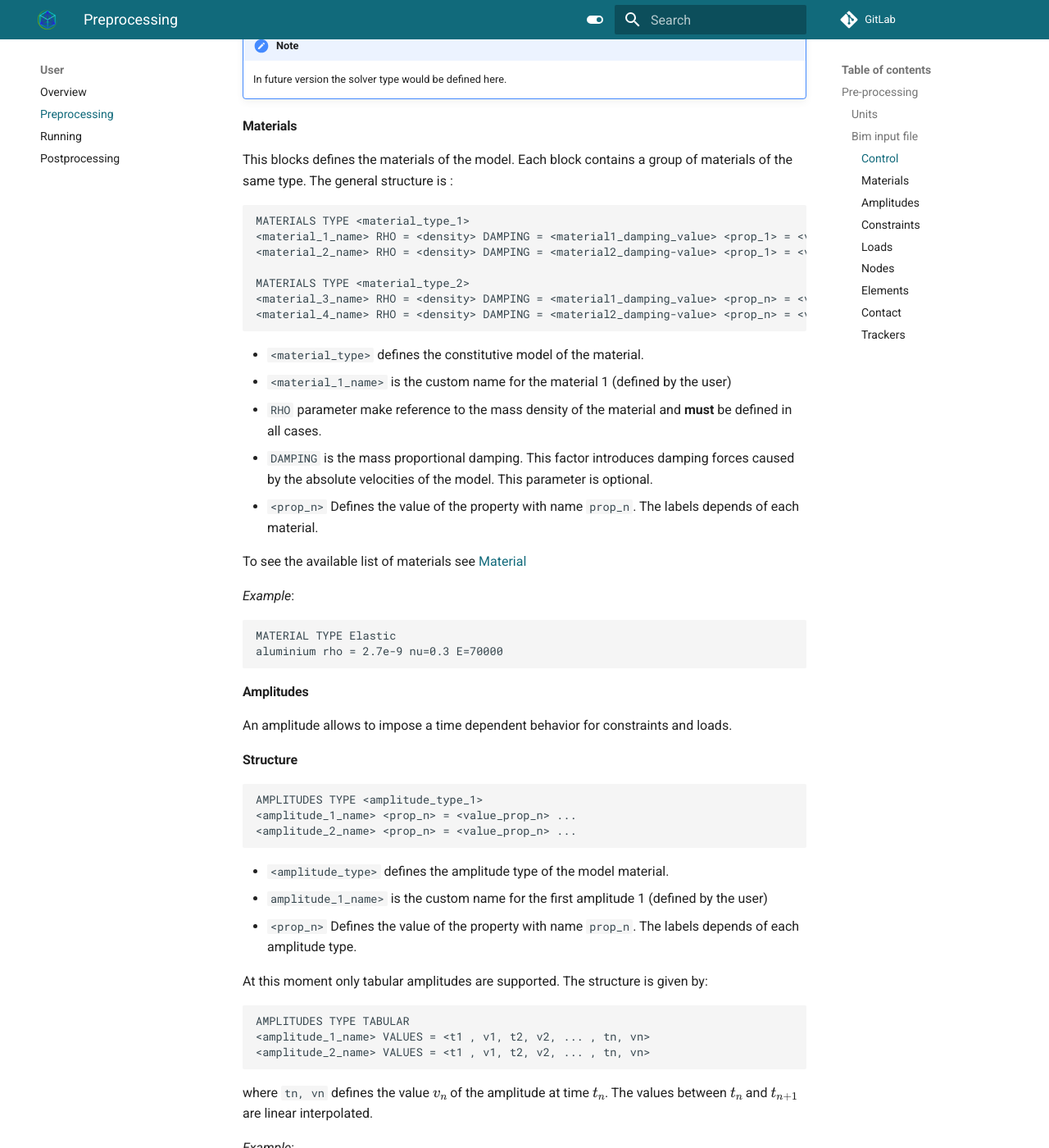
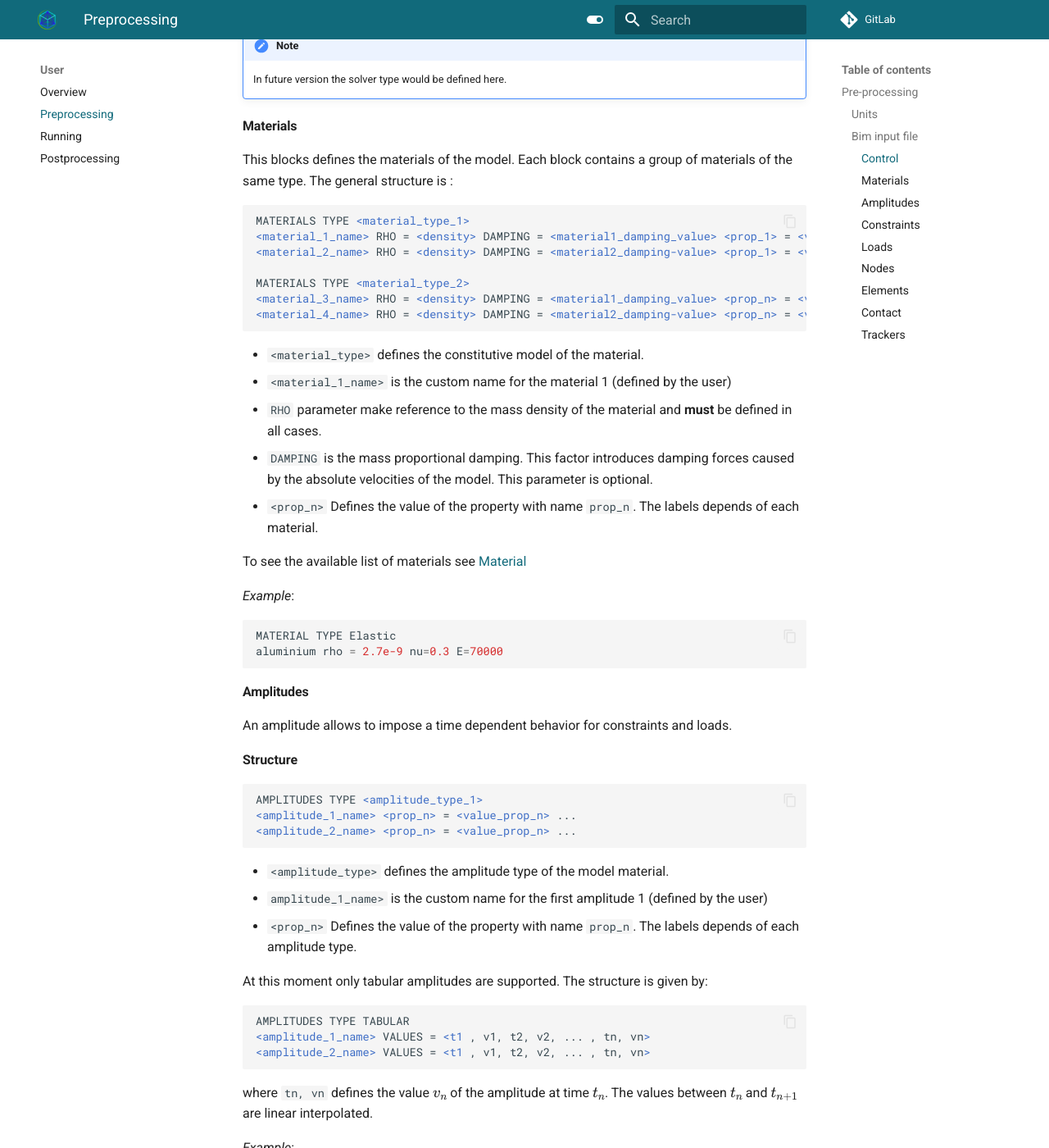
Before and after one commit to innovamics/comfor-doc, an MkDocs documentation site: the page built from docs/user/user_preprocessing.md, in a window 1280 px wide and 1400 px high, scrolled down 2507 px. Shown: the whole window at 82% size. Built offline with MkDocs 1.6.1 and Material for MkDocs 9.7.7, drawn with Linux system fonts in a browser that asks for light colours; nearby versions of some CDN libraries; comment, search, counter and statistics services are not loaded; some of the changed text lies outside the part shown.

Commit message:
Enhance documentation formatting and code highlighting in markdown files

````diff
--- a/docs/user/user_preprocessing.md
+++ b/docs/user/user_preprocessing.md
@@ -44,7 +44,7 @@ This type of file is structured by blocks. Each block is labeled and defines the
 
 The general definition of one block is:
 
-```
+```xml
 <block_label> TYPE <type_block>
 <entry_1>
 <entry_2>
@@ -69,7 +69,7 @@ The associated label is `CONTROLS`.
 
 **Structure**
 
-```javascript
+```xml
 CONTROLS
 RUN FROM <start_time> TO <end_time> STEP <time_step>
 PRINT EVERY <print_step>
@@ -84,7 +84,7 @@ If the `STEP` label is not specified, the time step will be set automatically ac
 
 This blocks defines the materials of the model. Each block contains a group of materials of the same type. The general structure is :
 
-```
+```xml
 MATERIALS TYPE <material_type_1>
 <material_1_name> RHO = <density> DAMPING = <material1_damping_value> <prop_1> = <value_prop_n> ...
 <material_2_name> RHO = <density> DAMPING = <material2_damping-value> <prop_1> = <value_prop_n> ...
@@ -104,7 +104,7 @@ To see the available list of materials see [Material](../theory/materials/materi
 
 _Example_:
 
-```
+```js
 MATERIAL TYPE Elastic
 aluminium rho = 2.7e-9 nu=0.3 E=70000
 ```
@@ -115,7 +115,7 @@ An amplitude allows to impose a time dependent behavior for constraints and load
 
 **Structure**
 
-```
+```xml
 AMPLITUDES TYPE <amplitude_type_1>
 <amplitude_1_name> <prop_n> = <value_prop_n> ...
 <amplitude_2_name> <prop_n> = <value_prop_n> ...
@@ -128,7 +128,7 @@ AMPLITUDES TYPE <amplitude_type_1>
 
 At this moment only tabular amplitudes are supported. The structure is given by:
 
-```
+```xml
 AMPLITUDES TYPE TABULAR
 <amplitude_1_name> VALUES = <t1 , v1, t2, v2, ... , tn, vn>
 <amplitude_2_name> VALUES = <t1 , v1, t2, v2, ... , tn, vn>
@@ -138,7 +138,7 @@ where `tn, vn` defines the value $v_n$ of the amplitude at time $t_n$. The value
 
 _Example_:
 
-```
+```js
 AMPLITUDES TYPE TABULAR
 Palier   VALUES = 0, 0 ,1 ,1 ,5, 6, 0, 7, 0
 Increase VALUES = 0, 0 ,7 ,1
@@ -154,10 +154,9 @@ This block defines the different constraints of the model. Each Block contains d
 
 **Structure**
 
-```
+```xml
 CONSTRAINTS TYPE <constraint_type_1>
 <constraint_1_name> <prop_n> = <value_prop_n> ...
-
 
 CONSTRAINTS TYPE <constraint_type_1>
 <constraint_n_name> <prop_n> = <value_prop_n> ... AMPLITUDE = <amplitude_name>
@@ -171,7 +170,7 @@ CONSTRAINTS TYPE <constraint_type_1>
 
 At this moment only the only type of constraint is `boundary_conditions`. This constraints allows to fix the DOFS of the node.The structure is given by:
 
-```
+```xml
 CONSTRAINTS TYPE BOUNDARY_CONDITION
 <bc_1_name> VX = <value> VY = <value> VZ = <value> VRX = <value> VRY = <value> VRZ = <value> AX = <value> AY = <value> AZ = <value> ARX = <value> ARY = <value> ARZ = <value>
 <bc_with_amplitude> VX = <value>  ... AMPLITUDE = <amplitude_name>
@@ -183,7 +182,7 @@ where `VI` defines the value displacement rate in direction I(X,Y,Z), `VRI` defi
 
 _Example_:
 
-```
+```js
 CONSTRAINTS TYPE BOUNDARY_CONDITION
 FIX_ROT  VRX = O. VRY = O. VRZ = O.
 PINNED   VX = O.  VY = O.  VZ = O.
@@ -206,7 +205,7 @@ This block defines the different loads of the model. Each block may contain load
 
 **Structure**
 
-```
+```xml
 LOADS
 <load_1_name> <load_type_1> = <value_Load> <load_type_2> = <value_Load>
 <load_2_name> <load_type_3> = <value_Load> Amplitude = <amplitude_name>
@@ -222,7 +221,7 @@ LOADS
 
 _Example_:
 
-```
+```js
 LOADS
 punctual_force   FX = 1.0
 gravity_field    AZ = 9.8
@@ -239,7 +238,7 @@ This block defines the position of the different nodes in the model, **and* even
 
 **Structure**
 
-```
+```xml
 NODES
 <node_number_1> X = <x_coord> Y = <y_coord> Z = <z_coord>
 <node_number_2> X = <x_coord> Y = <y_coord> Z = <z_coord> CONSTRAINT = <constraint_name> LOAD = <load_name>
@@ -280,10 +279,11 @@ This block defines the different elements of the model. Each block contains a gr
 
 **Structure**
 
-```
+```xml
 ELEMENTS TYPE <element_type>
 <element_number_1> NODES = <node_number_1 node_number_2 node_number_3 ...> MATERIAL = <material_name> T = <thickness_value> LOAD = <load_name> <prop_n> = <value_prop_n> ...
 ```
+
 - `<element_number>`: integer element number
 - `NODES`: defines the connectivity input of the element
     - `<node_number_1>`: number of the first node as given in the node block
@@ -331,7 +331,7 @@ Finally we can use tracker objects to track some nodal or element information. T
 
 **Structure**
 
-```
+```xml
 TRACKER TYPE <tracker_type>
 <tracker_1_name> <list> = <object_number> TYPE = <information_type> <prop_n> = <value_prop_n> ...
 <tracker_2_name> <list> = <object_number> TYPE = <information_type> <prop_n> = <value_prop_n> ...
@@ -350,7 +350,7 @@ As you see, we can track nodal an element information.
 
 For nodes :
 
-```
+```xml
 TRACKER TYPE NODES
 <tracker_1_name> NODES = <node_number_1 node_number_2 node_number_3 ...>  TYPE = <information_type> DIRECTION = <direction_axis>
 ```
@@ -374,14 +374,14 @@ TRACKER TYPE NODES
 
 _Example_:
 
-```
+```js
 TRACKERS TYPE NODE
 FY NODES = [7,8] DIRECTION = Y TYPE = FORCE
 ```
 
 For elements :
 
-```
+```xml
 TRACKER TYPE ELEMENT
 <tracker_1_name> ELEMENTS = <element_number_1 element_number_2 element_number_3 ...>  TYPE = <type_tensor> COMPONENT = <component_tensor>
 ```
--- a/mkdocs.yml
+++ b/mkdocs.yml
@@ -60,6 +60,7 @@ theme:
   features:
     - navigation.footer
     - navigation.tabs
+    - content.code.copy
 
 markdown_extensions:
   - admonition #"attention", "caution", "danger", "error", "hint", "important", "note", "tip", "warning", "admonition"
@@ -73,6 +74,14 @@ markdown_extensions:
   - pymdownx.emoji: # :smile: :heart: :thumbsup:
       emoji_index: !!python/name:material.extensions.emoji.twemoji
       emoji_generator: !!python/name:material.extensions.emoji.to_svg
+  - pymdownx.highlight: # Code highlighting
+      use_pygments: true
+      anchor_linenums: true
+      line_spans: __span
+      pygments_lang_class: true
+  - pymdownx.inlinehilite # `==highlighted text==`
+  - pymdownx.snippets # `{{snippet_name}}`
+  - pymdownx.superfences # https://facelessuser.github.io/pymdown-extensions/extensions/superfences/
   - pymdownx.tasklist # - [X] item
   - pymdownx.tabbed # === "Tab 1"
   - pymdownx.blocks.caption
--- a/requirements.txt
+++ b/requirements.txt
@@ -7,3 +7,6 @@ mkdocs-bibtex
 # Add your custom theme if not inside a theme_dir
 # (https://github.com/mkdocs/mkdocs/wiki/MkDocs-Themes)
 mkdocs-material
+
+# Pygments for code highlighting
+pygments
````
Also changed, not shown: docs/developer/dev_git.md (+16 -20 lines), docs/user/user_analysis.md (+7 -7 lines), docs/user/user_postprocessing.md (+1 -1 lines).
